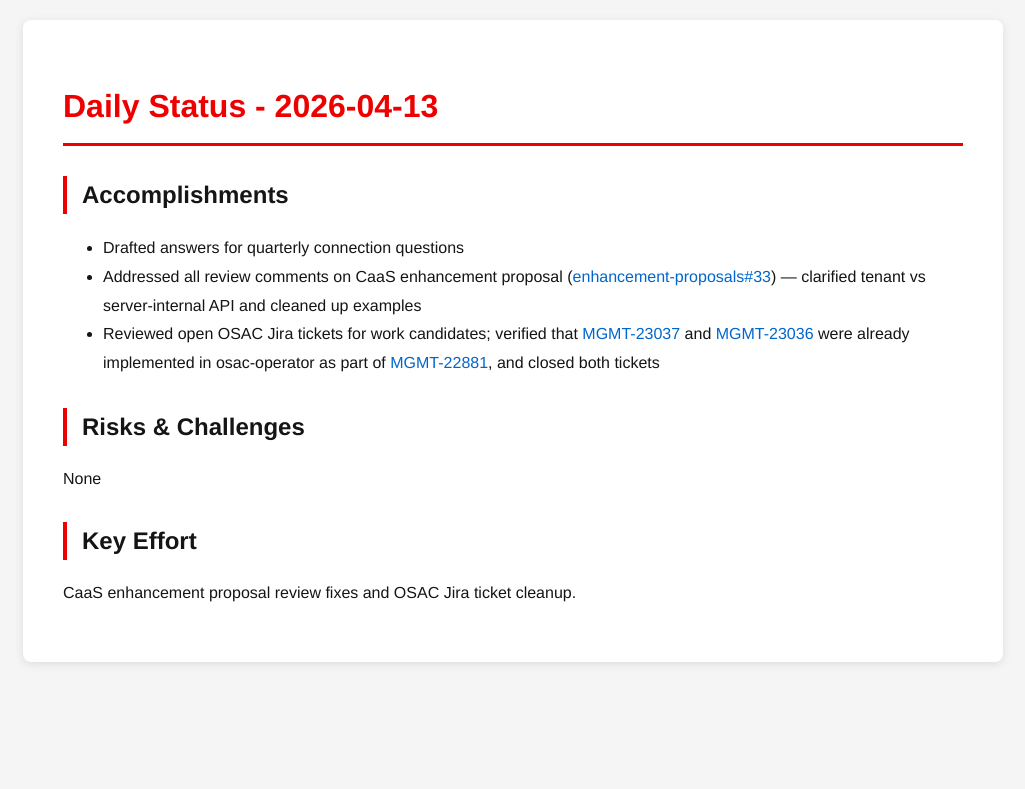
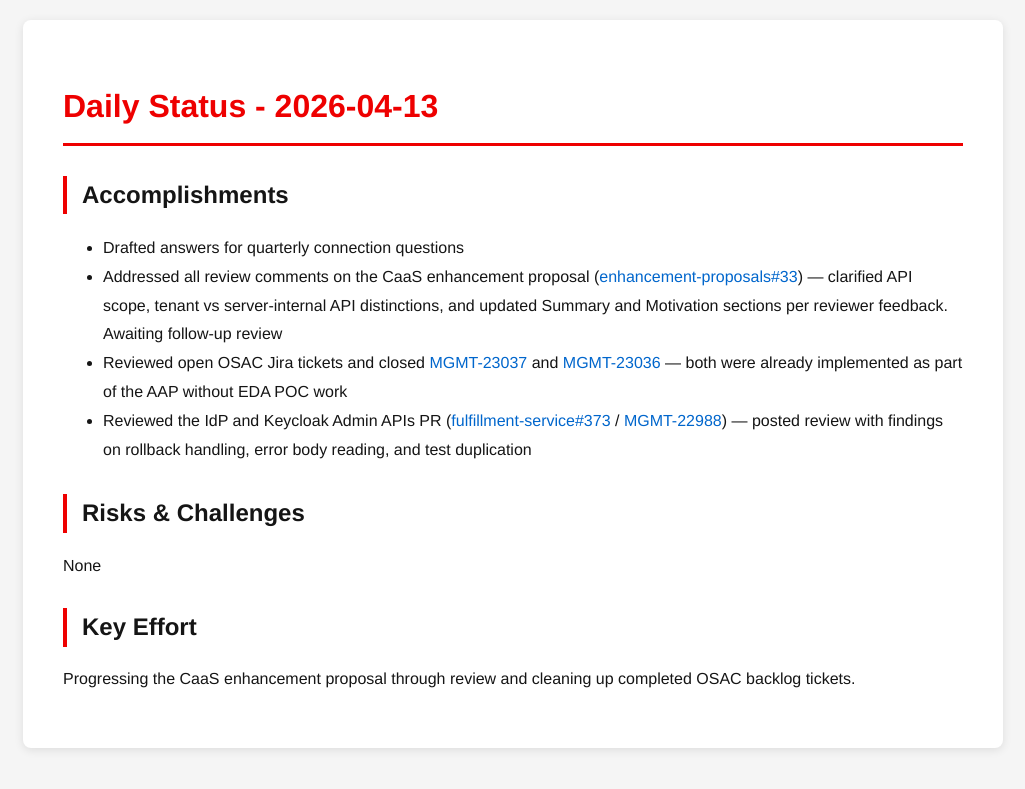
Before and after one commit to tzvatot/daily-status, a Jekyll site: the page built from 2026-04-13.md, in a window 1280 px wide. Shown: the top 789 px of the page, without its empty margins (127-1152 px from the left). Built offline with Jekyll 4.4.1, drawn with Linux system fonts in a browser that asks for light colours.

Commit message:
Daily status update - 2026-04-13

```diff
--- a/2026-04-13.md
+++ b/2026-04-13.md
@@ -8,11 +8,12 @@ date: 2026-04-13
 
 ## Accomplishments
 - Drafted answers for quarterly connection questions
-- Addressed all review comments on CaaS enhancement proposal ([enhancement-proposals#33](https://github.com/osac-project/enhancement-proposals/pull/33)) — clarified tenant vs server-internal API and cleaned up examples
-- Reviewed open OSAC Jira tickets for work candidates; verified that [MGMT-23037](https://issues.redhat.com/browse/MGMT-23037) and [MGMT-23036](https://issues.redhat.com/browse/MGMT-23036) were already implemented in osac-operator as part of [MGMT-22881](https://issues.redhat.com/browse/MGMT-22881), and closed both tickets
+- Addressed all review comments on the CaaS enhancement proposal ([enhancement-proposals#33](https://github.com/osac-project/enhancement-proposals/pull/33)) — clarified API scope, tenant vs server-internal API distinctions, and updated Summary and Motivation sections per reviewer feedback. Awaiting follow-up review
+- Reviewed open OSAC Jira tickets and closed [MGMT-23037](https://issues.redhat.com/browse/MGMT-23037) and [MGMT-23036](https://issues.redhat.com/browse/MGMT-23036) — both were already implemented as part of the AAP without EDA POC work
+- Reviewed the IdP and Keycloak Admin APIs PR ([fulfillment-service#373](https://github.com/osac-project/fulfillment-service/pull/373) / [MGMT-22988](https://issues.redhat.com/browse/MGMT-22988)) — posted review with findings on rollback handling, error body reading, and test duplication
 
 ## Risks & Challenges
 None
 
 ## Key Effort
-CaaS enhancement proposal review fixes and OSAC Jira ticket cleanup.
+Progressing the CaaS enhancement proposal through review and cleaning up completed OSAC backlog tickets.
```
